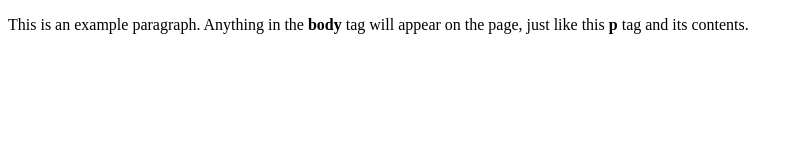
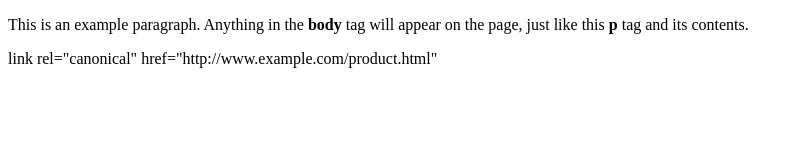
Before and after one commit to dinudany/dinudany.github.io, a plain HTML site: page sample.html in a window 1280 px wide. Shown: the whole page, without its empty margins (0-800 px from the left). Drawn offline with Linux system fonts and the light colour scheme.

Commit message:
Update sample.html

```diff
--- a/sample.html
+++ b/sample.html
@@ -6,5 +6,6 @@
   </head>
   <body>
     <p>This is an example paragraph. Anything in the <strong>body</strong> tag will appear on the page, just like this <strong>p</strong> tag and its contents.</p>
+    <p>link rel="canonical" href="http://www.example.com/product.html"</p>
   </body>
 </html>
```
